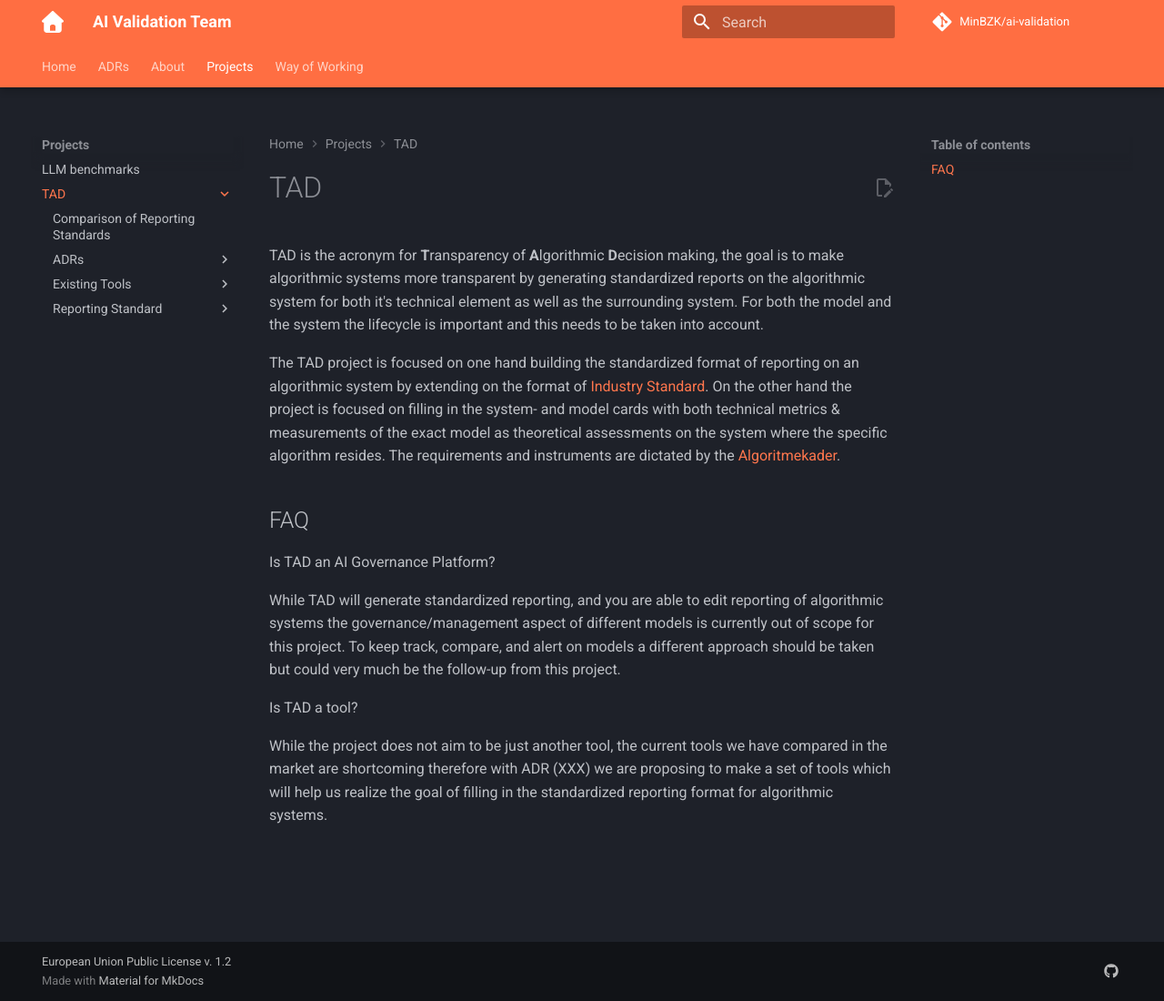
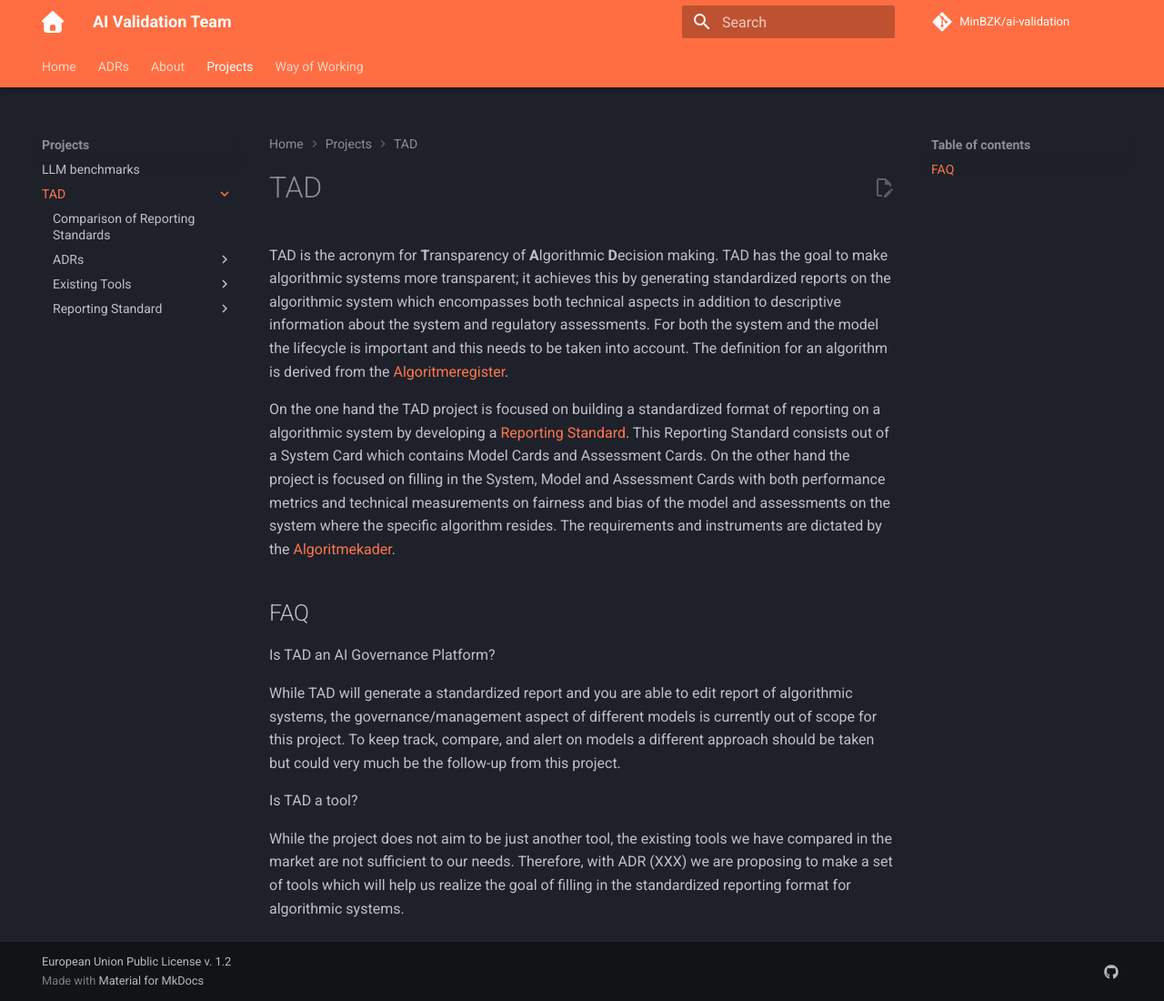
Before and after one commit to MinBZK/ai-validation, an MkDocs documentation site: the page built from docs/Projects/TAD/index.md, in a window 1280 px wide and 1100 px high. Shown: the whole window at 91% size. Built offline with MkDocs 1.6.1 and Material for MkDocs 9.7.7, drawn with Linux system fonts in a browser that asks for light colours; plug-ins that fetch from the network failed and are left out; comment, search, counter and statistics services are not loaded.

Commit message:
Resolving remarks Christopher

```diff
--- a/docs/Projects/TAD/index.md
+++ b/docs/Projects/TAD/index.md
@@ -1,13 +1,15 @@
 # TAD
 
-TAD is the acronym for **T**ransparency of **A**lgorithmic **D**ecision making, the goal is to make algorithmic systems more
-transparent by generating standardized reports on the algorithmic system for both it's technical element as well as the
-surrounding system. For both the model and the system the lifecycle is important and this needs to be taken into
-account.
+TAD is the acronym for **T**ransparency of **A**lgorithmic **D**ecision making. TAD has the goal to make algorithmic
+systems more transparent; it achieves this by generating standardized reports on the algorithmic system which
+encompasses both technical aspects in addition to descriptive information about the system and regulatory assessments.
+For both the system and the model the lifecycle is important and this needs to be taken into account. The definition
+for an algorithm is derived from the [Algoritmeregister](https://algoritmes.overheid.nl/nl/footer/over-algoritmes).
 
-The TAD project is focused on one hand building the standardized format of reporting on an algorithmic system by
-extending on the format of [Industry Standard](Reporting-Standard). On the other hand the project is focused
-on filling in the system- and model cards with both technical metrics & measurements of the exact model as theoretical
+On the one hand the TAD project is focused on building a standardized format of reporting on a algorithmic system by
+developing a [Reporting Standard](Reporting-Standard). This Reporting Standard consists out of a System Card which
+contains Model Cards and Assessment Cards. On the other hand the project is focused on filling in the System, Model and
+Assessment Cards with both performance metrics and technical measurements on fairness and bias of the model and
 assessments on the system where the specific algorithm resides. The requirements and instruments are dictated by the
 [Algoritmekader](https://minbzk.github.io/Algoritmekader/).
 
@@ -15,12 +17,12 @@ assessments on the system where the specific algorithm resides. The requirements
 
 Is TAD an AI Governance Platform?
 
-While TAD will generate standardized reporting, and you are able to edit reporting of algorithmic systems the
+While TAD will generate a standardized report and you are able to edit report of algorithmic systems, the
 governance/management aspect of different models is currently out of scope for this project. To keep track, compare,
 and alert on models a different approach should be taken but could very much be the follow-up from this project.
 
 Is TAD a tool?
 
-While the project does not aim to be just another tool, the current tools we have compared in the market are
-shortcoming therefore with ADR (XXX) we are proposing to make a set of tools which will help us realize the goal
-of filling in the standardized reporting format for algorithmic systems.
+While the project does not aim to be just another tool, the existing tools we have compared in the market are
+not sufficient to our needs. Therefore, with ADR (XXX) we are proposing to make a set of tools which will help us
+realize the goal of filling in the standardized reporting format for algorithmic systems.
```
